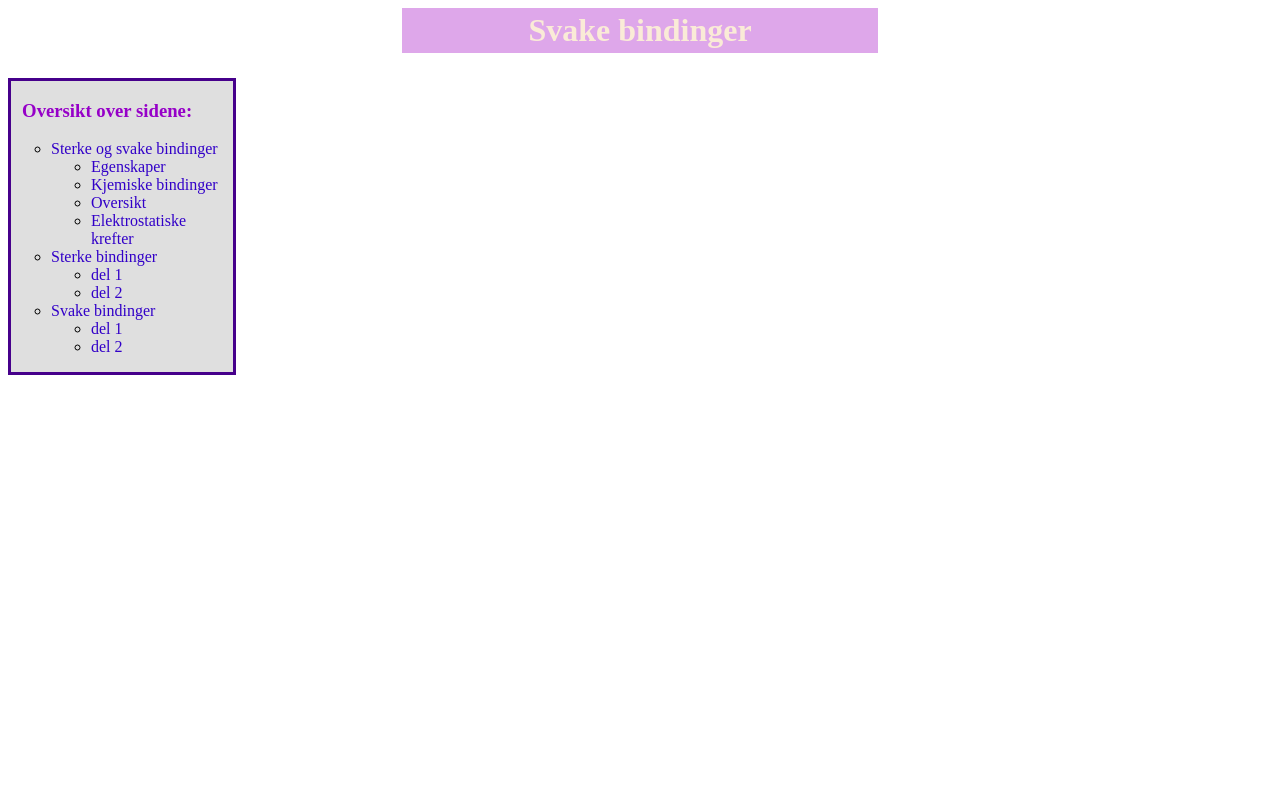
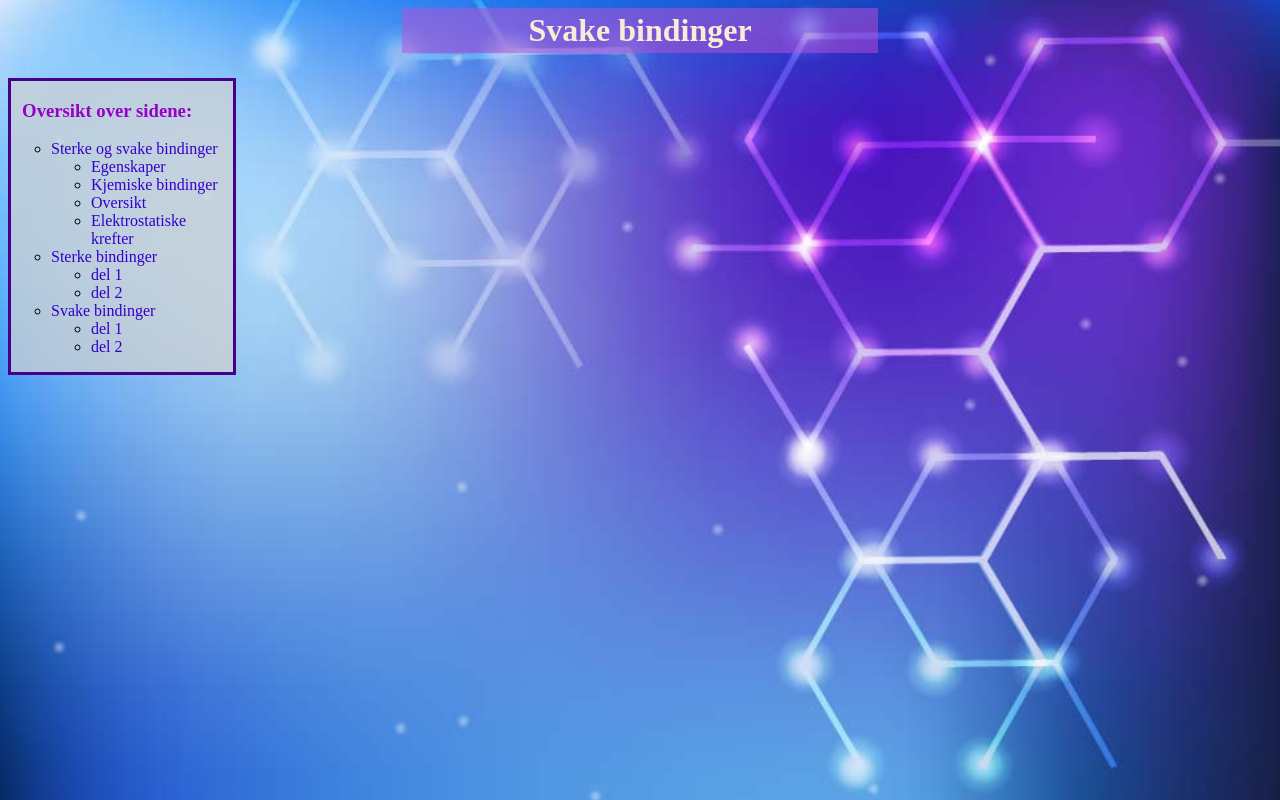
Before and after one commit to Christianvisl/IT1, a plain HTML site: page Innleveringsoppgave 1/Oppgave/svakeBindinger.html in a window 1280 px wide. Drawn offline with Linux system fonts and the light colour scheme.

Commit message:
Add files via upload

```diff
--- a/Innleveringsoppgave 1/Oppgave/svakeBindinger.html
+++ b/Innleveringsoppgave 1/Oppgave/svakeBindinger.html
@@ -6,6 +6,14 @@
     <meta http-equiv="X-UA-Compatible" content="IE=edge">
     <meta name="viewport" content="width=device-width, initial-scale=1.0">
     <title>Svake bindinger</title>
+
+    <style>
+        body{
+            background-image: url(bakgrunn1.jpg);
+            background-repeat: repeat-y;
+            background-size: cover;
+        }
+    </style>
 </head>
 <body>
     <h1>
```
Also changed, not shown: Innleveringsoppgave 1/Oppgave/index.html (+1 -1 lines), Innleveringsoppgave 1/Oppgave/sterkeBindinger.html (+1 -1 lines), Innleveringsoppgave 1/Oppgave/bakgrunn1.jpg (added).
